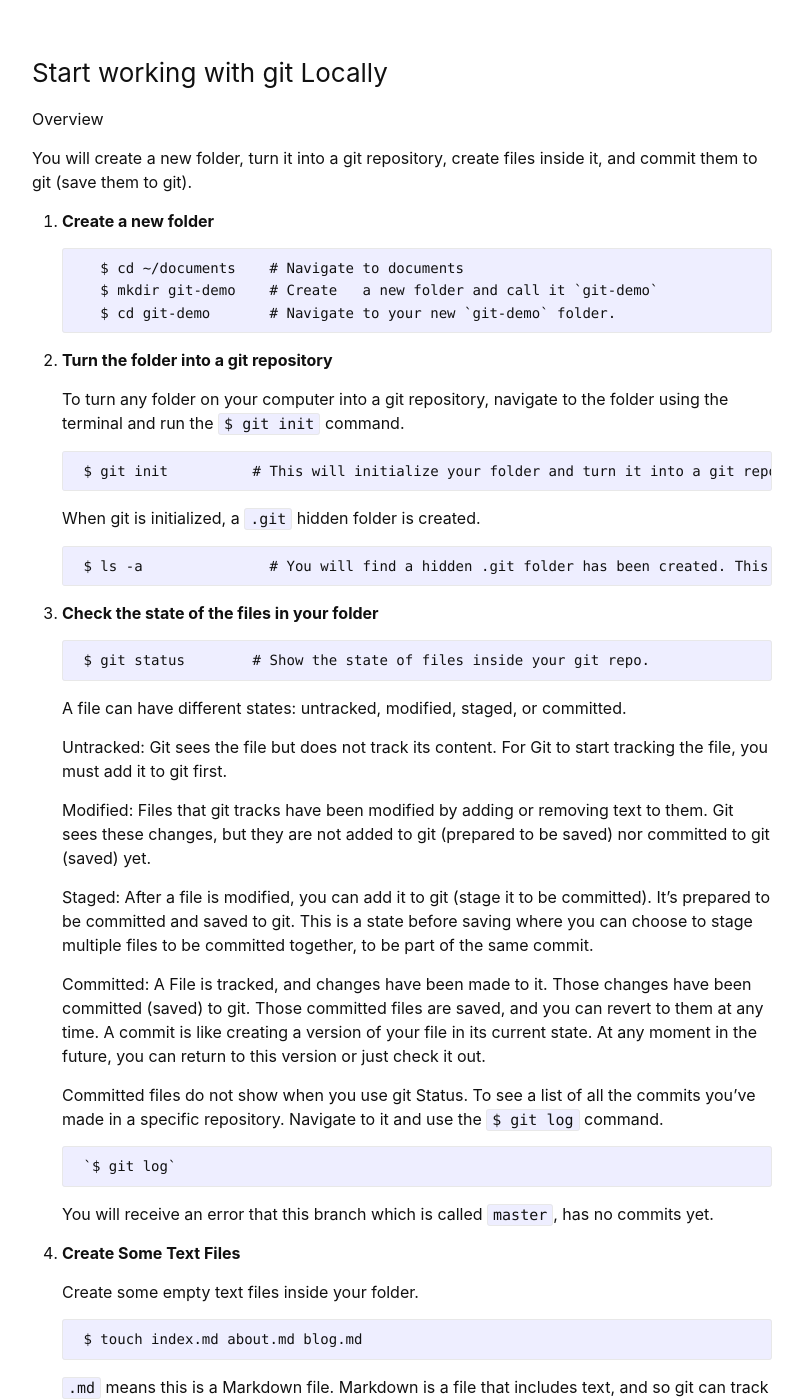
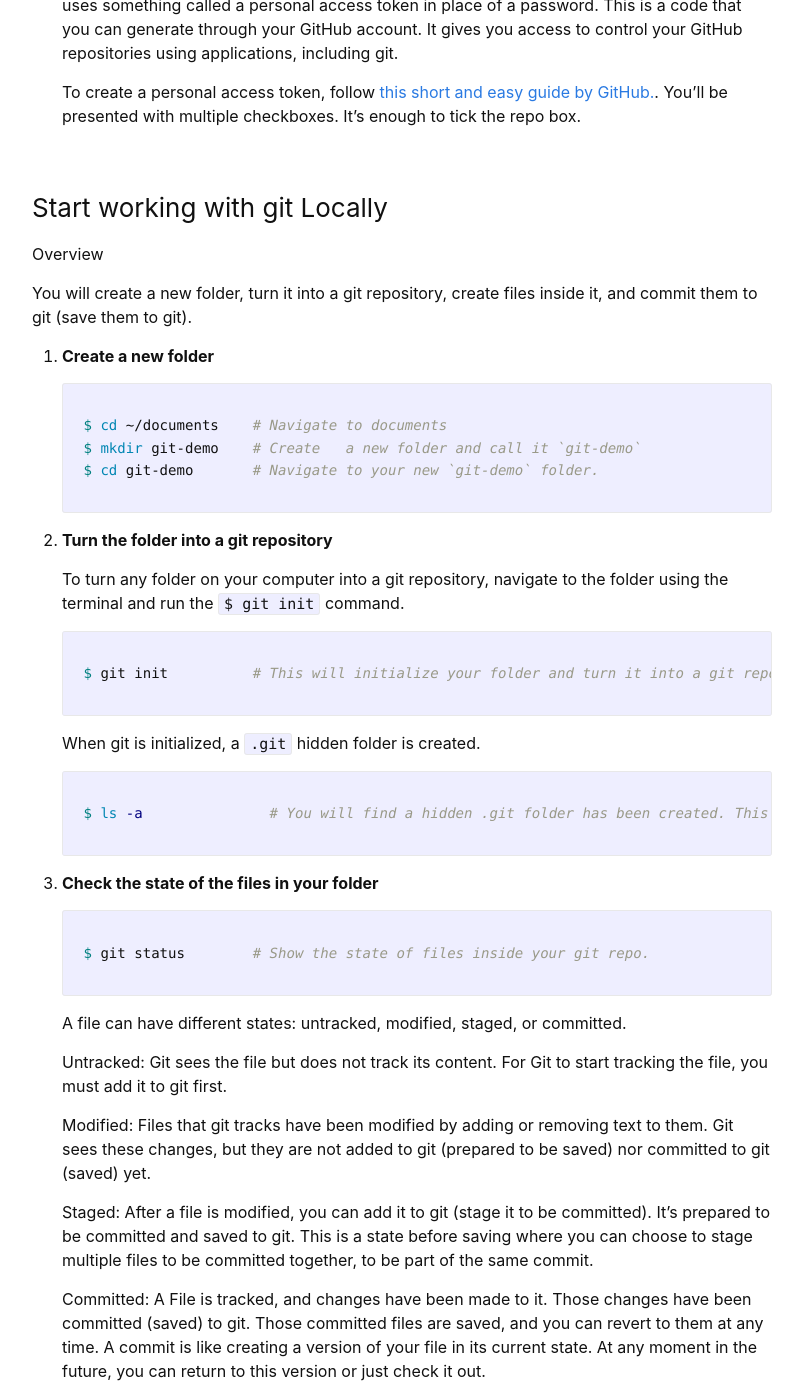
Before and after one commit to mstflotfy/mstflotfy.github.io, a Jekyll site: the page built from _posts/Dev/2021-3-9-git-gitHub-very-beginner.md, in a window 1280 px wide and 1400 px high, scrolled down 3319 px. Shown: the whole window, without its empty margins (238-1041 px from the left). Built offline with Jekyll 4.4.1, drawn with Linux system fonts in a browser that asks for light colours; some of the changed text lies outside the part shown.

Commit message:
Fix code display ios bug. Try 1

````diff
--- a/_posts/Dev/2021-3-9-git-gitHub-very-beginner.md
+++ b/_posts/Dev/2021-3-9-git-gitHub-very-beginner.md
@@ -79,22 +79,33 @@
 
 1. Install Git.
 
-        $ git --version       # Check to see if git is already installed on your computer. If you get a version number, it is.
+    ```bash
+
+    $ git --version     # Check to see if git is already installed on your computer. If you get a version number, it is.
+
+    ```
 
     If Git is not installed, [download and install it](https://git-scm.com/downloads){:target="_blank" rel="noopener noreferrer"}.
 
 2. Set username and email.
 
-        $ cd ~                  # Navigate to your home directory.
-        $ ls -a                 # List all files including hidden files.
-        $ open .gitconfig       # Open the hidden file .gitconfig in a text editor.
+    ```bash
+
+    $ cd ~                  # Navigate to your home directory.
+    $ ls -a                 # List all files including hidden files.
+    $ open .gitconfig       # Open the hidden file .gitconfig in a text editor.
+
+    ```
 
     Add your user name and email to the `.gitconfig` text-file, then save and exit. The file should look like this:
 
-        [user]
-          name = your-user-name
-          email = your-email
+    ```text
 
+    [user]
+        name = your-user-name
+        email = your-email
+
+    ```
 
 3. Create a GitHub account.
 
@@ -116,25 +127,38 @@
 
 1. **Create a new folder**<br>
 
-          $ cd ~/documents    # Navigate to documents
-          $ mkdir git-demo    # Create   a new folder and call it `git-demo`
-          $ cd git-demo       # Navigate to your new `git-demo` folder.
+    ```bash
 
+    $ cd ~/documents    # Navigate to documents
+    $ mkdir git-demo    # Create   a new folder and call it `git-demo`
+    $ cd git-demo       # Navigate to your new `git-demo` folder.
+
+    ```
 
 2. **Turn the folder into a git repository**
 
     To turn any folder on your computer into a git repository, navigate to the folder using the terminal and run the `$ git init` command.
 
-        $ git init          # This will initialize your folder and turn it into a git repository.
+    ```bash
 
+    $ git init          # This will initialize your folder and turn it into a git repository.
+
+    ```
     When git is initialized, a `.git` hidden folder is created.
 
-        $ ls -a               # You will find a hidden .git folder has been created. This means that Git is now tracking your folder.
+    ```bash
+
+    $ ls -a               # You will find a hidden .git folder has been created. This means that Git is now tracking your folder.
+
+    ```
 
 3. **Check the state of the files in your folder**
 
-        $ git status        # Show the state of files inside your git repo.
+    ```bash
 
+    $ git status        # Show the state of files inside your git repo.
+
+    ```
     A file can have different states: untracked, modified, staged, or committed.
 
     Untracked: Git sees the file but does not track its content. For Git to start tracking the file, you must add it to git first.
@@ -147,15 +171,17 @@
 
     Committed files do not show when you use git Status. To see a list of all the commits you've made in a specific repository. Navigate to it and use the `$ git log` command.
 
-        `$ git log`
-
-    You will receive an error that this branch which is called `master`, has no commits yet.
+    You will receive an error that this branch, which is called `master`, has no commits yet.
 
 4. **Create Some Text Files**
 
     Create some empty text files inside your folder.
 
-        $ touch index.md about.md blog.md
+    ```bash
+
+    $ touch index.md about.md blog.md
+
+    ```
 
     `.md` means this is a Markdown file. Markdown is a file that includes text, and so git can track its content.
 
@@ -163,11 +189,19 @@
 
     Check the status again. And note the difference.
 
-        $ git status     # You have three untracked files, nothing stagged (prepared to be committed), and nothing committed.
+    ```bash
+
+    $ git status     # You have three untracked files, nothing stagged (prepared to be committed), and nothing committed.
+
+    ```
 
 5. **Add files to git**
 
-        $ git add *
+    ```bash
+
+    $ git add *
+
+    ```
 
     Writing `*` after the `$ git add` command will add all modified and untracked files to git. You can specify which files to add by writing their names after `$ git add`,  like this: `$ git add index.html about.html`.
 
@@ -177,7 +211,11 @@
 
 6. **Make your very first commit!**
 
-        $ git commit -m "initial commit"        # commit all stagged files with the commit message "initial commit"
+    ```bash
+
+    $ git commit -m "initial commit"        # commit all stagged files with the commit message "initial commit"
+
+    ```
 
 
     Every commit must have a commit message for yourself and others to read in the future to understand what the commit is about. It should be brief.
@@ -188,11 +226,19 @@
 
     Now check the status and log, again!
 
-        $ git status    # You have no stagged files and no untracked files.
+    ```bash
+
+    $ git status    # You have no stagged files and no untracked files.
+
+    ```
 
     To check all commits you've made in this repo:
 
-        $ git log   # You have one commit.
+    ```bash
+
+     $ git log   # You have one commit.
+
+     ```
 
     You can see the author of the commit, the date it was committed, and which branch you're at. You also have a commit hash, which is a number next to the commit, that you can use to check out this commit later on.
 
@@ -216,13 +262,21 @@
 
     Copy the URL of your new GitHub repository. After the command `$ git remote add`, name your remote repo, then paste the URL.
 
-        $ git remote add origin https://github.com/mstflotfy/gitHubTutorial
+    ```bash
+
+    $ git remote add origin https://github.com/mstflotfy/gitHubTutorial
+
+    ```
 
     A local folder can be connected to multiple remote repositories. Using this command, you add this remote repo to the list of repositories this local git folder can push and pull from. `origin` is the default name of the main remote, but you can call it anything you want.
 
 8. **Push your commits to the remote repo on GitHub**
 
-        $ git push -u origin master
+    ```bash
+
+    $ git push -u origin master
+
+    ```
 
     Later on, you'll just use `$ git push` the rest of the command is only the first time, to make this specific remote repository the one you automatically push to.
 
@@ -247,11 +301,19 @@
 
     Ues `$ git status`, and you'll notice that the local folder is unaware of the changes you made online to your remote repo. As it will say that your branch is up to date with origin/master, which is the main branch in your remote GitHub repo.
 
-        $ git fetch                         # Fetch the changes but do not commit them yet.
+    ```bash
+
+    $ git fetch     # Fetch the changes but do not commit them yet.
+
+    ```
 
     Git fetch does not pull the changes but makes your local folder aware of them so that you can either apply them or ignore them.
 
-        $ git diff master origin/master    # Compare the local branch master to the remote branch origin/master
+    ```bash
+
+    $ git diff master origin/master    # Compare the local branch master to the remote branch origin/master
+
+    ```
 
     The remote repository is called `origin`, it has one branch called master. Our local repo has one branch that is called master. So you are comparing the branch master in your local repo to the branch master in your remote repo.
 
@@ -261,7 +323,11 @@
 
     Merge the commits you made on GitHub to your local repo.
 
-        $ git merge
+    ```bash
+
+    $ git merge
+
+    ```
 
     The commit you made on GitHub will now also be committed locally.
 
@@ -281,19 +347,35 @@
 
     To create a new branch just type the command `$ git branch` followed by the name you want to give your new branch.
 
-        $ git branch test         # create a new branch and call it `test`.
+    ```bash
 
-        $ git branch              # Display all local branches.
+    $ git branch test         # create a new branch and call it `test`.
+
+    ```
+
+    ```bash
+
+    $ git branch              # Display all local branches.
+
+    ```
 
     The branch you're currently at will be marked with a star.
 
 12. **Switch to the new branch**
 
-        $ git switch test         # You'll switch to the test branch. If you use `git branch`, you'll find `test` in green and marked with a star.
+    ```bash
+
+    $ git switch test         # You'll switch to the test branch. If you use `git branch`, you'll find `test` in green and marked with a star.
+
+    ```
 
 13. **Make a commit in the new branch**
 
-        $ touch test.md
+    ```bash
+
+    $ touch test.md
+
+    ```
 
     Create a new Markdown file and call it `test.md`.
 
@@ -301,8 +383,12 @@
 
     Make sure you're at the `test` branch, then add and commit the `test.md`.
 
-        $ git add test.md
-        $ git commit -m "Create an empty file at test branch"
+    ```bash
+
+    $ git add test.md
+    $ git commit -m "Create an empty file at test branch"
+
+    ```
 
     Now your branch test will have one commit. When you use the `ls` command when you're in the `test` branch you'll be able to see the file `test.md`, if you switch the main branch and use the `ls` command the file will not show anymore.
 
@@ -312,9 +398,12 @@
 
     To bring changes to a branch from other branches switch to the branch you want to bring changes into, and type the name of the branch you want to bring changes from after the command `git merge`
 
+    ```bash
 
-        $ git switch master     # Switch to the master branch.
-        $ git merge test        # Merge branch test into master.
+    $ git switch master     # Switch to the master branch.
+    $ git merge test        # Merge branch test into master.
+
+    ```
 
     If you use the `ls` command in the master branch the test.md file will now show up and if you run the command `git log` you'll find the commit you've made in the test branch now brought to the master branch.
 
@@ -328,11 +417,18 @@
 
 1. create a new branch and call it `conflict`
 
-        $ git branch conflict
+    ```bash
+    $ git branch conflict
+
+    ```
 
 2. Switch the `conflict` branch.
 
-        $ git switch conflict
+    ```bash
+
+    $ git switch conflict
+
+    ```
 
 3. Modify the file test.md
 
@@ -340,12 +436,19 @@
 
     Either `$ open test.md` and write down a line of text in it, then save and close. Or just use the `echo` command to insert a line of text in it.
 
-        $ echo "Here is some text" >> test.md
+    ```bash
 
+    $ echo "Here is some text" >> test.md
+
+    ```
 4. Add and commit the change in the `conflict` branch
 
-        $ git add *
-        $ git commit -m "Add some text to create a conflict"
+    ```bash
+
+    $ git add *
+    $ git commit -m "Add some text to create a conflict"
+
+    ```
 
     This change is committed to the `conflict` branch but not to `master`. If you switch to the master branch and look at the test.md file you will not find the line of text you just added in the `conflict` branch. To read the content of the test.md inside the terminal, use the `cat` command:  `$ cat test.md`
 
@@ -353,14 +456,22 @@
 
 6. Add a different line of text.
 
-        $ echo "Here is some conflicting text" >> text.md
+    ```bash
+
+    $ echo "Here is some conflicting text" >> text.md
+
+    ```
 
     Now test.md exists on both branches master and conflict yet it has conflicting content on each.
 
 
  7. Try to merge the `conflict` branch into the master branch
 
-        $ git merge conflict
+    ```bash
+
+    $ git merge conflict
+
+    ```
 
     Git will tell you to go sort your business first before you come back again!
 
@@ -370,11 +481,15 @@
 
     It should look something like this:
 
-        <<<<<<< HEAD
-        Here is some conflicting text
-        =======
-        Here is some text
-        >>>>>>> conflict
+    ```
+
+    <<<<<<< HEAD
+    Here is some conflicting text
+    =======
+    Here is some text
+    >>>>>>> conflict
+
+    ```
 
     The `=======` part separates your conflicting parts. The upper part marked as `HEAD` is the branch you try to merge into--the master branch. And the part below comes from the `conflict` branch.
 
@@ -386,9 +501,12 @@
 
     Now, you need to add and commit your resolved conflict in the master branch.
 
-        $ git add test.md
-        $ git commit -m "resolved merge conflict"
+    ```bash
 
+    $ git add test.md
+    $ git commit -m "resolved merge conflict"
+
+    ```
 
 
 
@@ -403,7 +521,11 @@
 
 1. **List previous commits**
 
-        $ git log       # shows a list of all commits.
+    ```bash
+
+    $ git log       # shows a list of all commits.
+
+    ```
 
 2. **Copy the commit hash**
 
@@ -413,7 +535,11 @@
 
     Paste the number after the `$ git checkout` command using `cmd + v`
 
-        $ git checkout pasteTheNubmerHere
+    ```bash
+
+    $ git checkout pasteTheNubmerHere
+
+    ```
 
     You can make changes as you like by adding or removing text.
 
@@ -425,8 +551,9 @@
 
     If you want to keep the changes, you will need to create a new branch to save them in:
 
-        $ git switch -c newBranch    # This will create a new branch, called newBranch, and save the version you're checking out in it.
-
+    ```bash
+    $ git switch -c newBranch    # This will create a new branch, called newBranch, and save the version you're checking out in it.
+    ```
 
 <br>
 
@@ -471,7 +598,11 @@
 
     Using the terminal, navigate to the folder where you want to place the repo that you will clone. Let's say to Documents. `$ cd ~/Documents`
 
-            $ git clone pasteUrlHere
+    ```bash
+
+    $ git clone pasteUrlHere
+
+    ```
 
     A new folder will be created with the name of your GitHub repo, you can `cd` into it. It will be connected to the GitHub repo so you can push and pull directly.
 
````
Also changed, not shown: _pages/about.md (+4 -5 lines).
